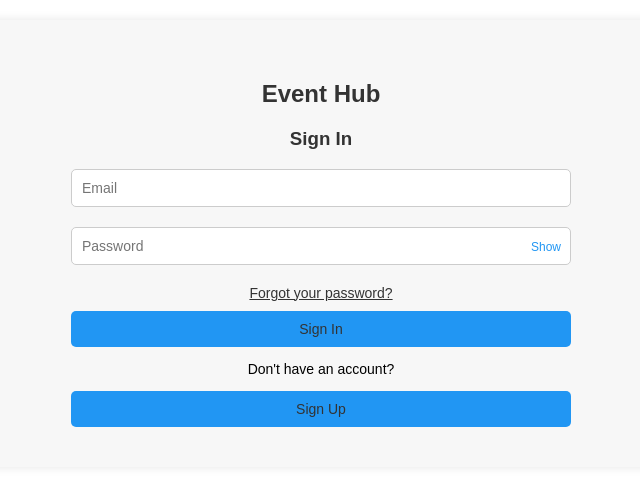
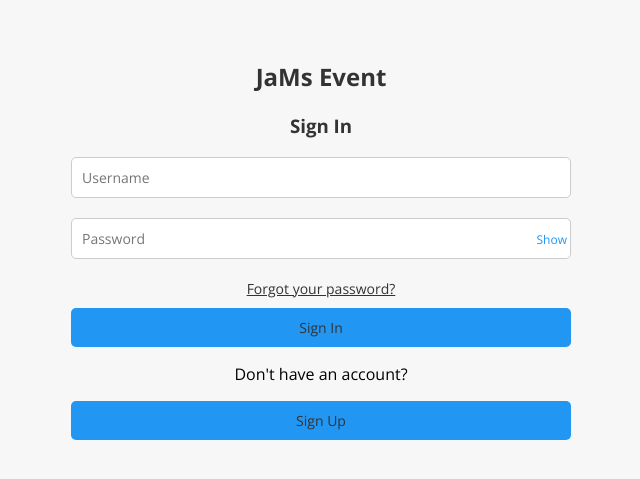
Before and after one commit to Nanagyamera/Personal_projects, a Django app: page /signIn/ in a window 1280 px wide. Shown: the top 479 px of the page, without its empty margins (319-959 px from the left). Run offline with Django 4.2, Linux system fonts and the light colour scheme.

```diff
--- a/first_project/eventHub/templates/eventHub/aboutpage.html
+++ b/first_project/eventHub/templates/eventHub/aboutpage.html
@@ -4,10 +4,11 @@
     <head>
         <meta charset="UTF-8">
         <meta name="viewport" content="width=device-width, initial-scale=1.0">
+        <link rel="stylesheet" href="https://fonts.googleapis.com/css2?family=Open+Sans:wght@400;700&display=swap">
         <title>About page</title>
         <style>
             p, h1, h2, ul li {
-                font-family: sans-serif;
+                font-family: 'Open Sans', sans-serif;
                 color: #333;
             }
 
--- a/first_project/eventHub/templates/eventHub/password_reset_complete.html
+++ b/first_project/eventHub/templates/eventHub/password_reset_complete.html
@@ -4,9 +4,10 @@
         <meta charset="UTF-8">
         <meta name="viewport" content="width=device-width, initial-scale=1.0">
         <title>Password Reset Complete</title>
+        <link rel="stylesheet" href="https://fonts.googleapis.com/css2?family=Open+Sans:wght@400;700&display=swap">
         <style>
-            h2, p {
-                font-family: 'Bahnschrift Condensed', sans-serif;
+            body {
+                font-family: 'Open Sans', sans-serif;
             }
         </style>
     </head>
--- a/first_project/eventHub/templates/eventHub/password_reset_done.html
+++ b/first_project/eventHub/templates/eventHub/password_reset_done.html
@@ -3,10 +3,11 @@
     <head>
         <meta charset="UTF-8">
         <meta name="viewport" content="width=device-width, initial-scale=1.0">
+        <link rel="stylesheet" href="https://fonts.googleapis.com/css2?family=Open+Sans:wght@400;700&display=swap">
         <title>Password Reset Done</title>
         <style>
-            h2, p {
-                font-family: 'Bahnschrift Condensed', sans-serif;
+            body {
+                font-family: 'Open Sans', sans-serif;
             }
 
             .container {
--- a/first_project/eventHub/templates/eventHub/registered_attendees.html
+++ b/first_project/eventHub/templates/eventHub/registered_attendees.html
@@ -3,9 +3,10 @@
     <head>
         <meta charset="UTF-8">
         <meta name="viewport" content="width=device-width, initial-scale=1.0">
+        <link rel="stylesheet" href="https://fonts.googleapis.com/css2?family=Open+Sans:wght@400;700&display=swap">
         <style>
-            h1, ul {
-                font-family: 'Bahnschrift Condensed', sans-serif;
+            body {
+                font-family: 'Open Sans', sans-serif;
                 color: #333;
             }
             ul li {
--- a/first_project/eventHub/templates/eventHub/search_results.html
+++ b/first_project/eventHub/templates/eventHub/search_results.html
@@ -3,9 +3,10 @@
     <head>
         <meta charset="UTF-8">
         <meta name="viewport" content="width=device-width, initial-scale=1.0">
+        <link rel="stylesheet" href="https://fonts.googleapis.com/css2?family=Open+Sans:wght@400;700&display=swap">
         <style>
-            h2, p, ul li {
-                font-family: 'Bahnschrift Condensed', sans-serif;
+            body {
+                font-family: 'Open Sans', sans-serif;
             }
         </style>
     </head>
--- a/first_project/eventHub/templates/eventHub/signin.html
+++ b/first_project/eventHub/templates/eventHub/signin.html
@@ -3,16 +3,21 @@
     <head>
         <meta charset="UTF-8">
         <meta name="viewport" content="width=device-width, initial-scale=1.0">
+        <link rel="stylesheet" href="https://fonts.googleapis.com/css2?family=Open+Sans:wght@400;700&display=swap">
         <title>sign in page</title>
         <style>
+            body {
+                font-family: 'Open Sans', sans-serif;
+                background-color: #f7f7f7;
+                margin: 0;
+            }
+
             h2, h3 {
-                font-family: 'Bahnschrift Condensed', sans-serif;
                 color: #333;
             }
 
             input[type="text"],
             input[type="password"] {
-                font-family: 'Bahnschrift Condensed', sans-serif;
                 font-size: 14px;
                 padding: 10px;
                 display: block;
@@ -21,10 +26,10 @@
                 border-radius: 5px;
                 border: 1px solid #ccc;
                 box-sizing: border-box;
+                font-family: 'Open Sans', sans-serif;
             }
 
             .forgottext {
-                font-family: 'Bahnschrift Condensed', sans-serif;
                 font-size: 14px;
                 color: #333;
                 display: block;
@@ -42,7 +47,7 @@
                 border-radius: 5px;
                 cursor: pointer;
                 transition: background-color 0.75s;
-                font-family: 'Bahnschrift Condensed', sans-serif;
+                font-family: 'Open Sans', sans-serif;
                 font-size: 14px;
                 border: none;
                 display: block;
@@ -55,27 +60,19 @@
                 opacity: 0.8;
             }
 
-            p {
-                font-family: 'Bahnschrift Condensed', sans-serif;
-                font-size: 14px;
-            }
             .everything {
                 text-align: center;
-                background-color: #f7f7f7;
                 margin: 20px;
-                padding: 40px;
-                box-shadow: 0px 0px 10px rgba(0, 0, 0, 0.1);
+                padding: 20px;
             }
 
             .theshow {
-                padding-top: 13px;
                 color: #2196F3;
-                margin-right: 4px;
                 border: none;
                 background-color: transparent;
                 position: absolute;
-                top: 0;
-                right: 0;
+                top: 13px;
+                right: 4px;
                 font-size: 12px;
                 cursor: pointer;
             }
@@ -86,7 +83,6 @@
 
             .themessage {
                 color: red;
-                font-family: 'Bahnschrift Condensed', sans-serif;
             }
 
             .theform {
@@ -105,15 +101,15 @@
                     {% endfor %}
                 </div>
             {% endif %}
-            <h2>Event Hub</h2>
+            <h2>JaMs Event</h2>
             <h3>Sign In</h3>
 
             <form class="theform" method="post">
                 {% csrf_token %}
-                <input type="text" name="username" placeholder="Email" required>
+                <input type="text" name="username" placeholder="Username" required>
                 <div class="passwordShow">
                     <input type="password" class="js-password" name="password" placeholder="Password">
-                    <button onclick="togglePassword();" class="theshow js-showbutton">Show</button>
+                    <label onclick="togglePassword();" class="theshow js-showbutton">Show</label>
                 </div>
                 <a href="{% url 'password_reset' %}" class="forgottext">Forgot your password?</a>
                 <button type="submit" class="signinbutton">Sign In</button>
--- a/first_project/eventHub/templates/eventHub/sucess.html
+++ b/first_project/eventHub/templates/eventHub/sucess.html
@@ -3,6 +3,7 @@
     <head>
         <meta charset="UTF-8">
         <meta name="viewport" content="width=device-width, initial-scale=1.0">
+        <link rel="stylesheet" href="https://fonts.googleapis.com/css2?family=Open+Sans:wght@400;700&display=swap">
         <title>Success</title>
         <style>
             .thehome {
@@ -15,8 +16,8 @@
                 font-size: 20px;
             }
 
-            h1, p {
-                font-family: 'Bahnschrift Condensed', sans-serif;
+            body {
+                font-family: 'Open Sans', sans-serif;
             }
         </style>
     </head>
```
Also changed, not shown: first_project/eventHub/templates/eventHub/contact.html (+8 -7 lines), first_project/eventHub/templates/eventHub/event_confirm_delete.html (+4 -4 lines), first_project/eventHub/templates/eventHub/event_detail.html (+7 -6 lines), first_project/eventHub/templates/eventHub/event_form.html (+6 -6 lines), first_project/eventHub/templates/eventHub/eventregistration.html (+16 -10 lines), first_project/eventHub/templates/eventHub/home.html (+5 -5 lines), first_project/eventHub/templates/eventHub/landingpage.html (+4 -7 lines), first_project/eventHub/templates/eventHub/password_reset.html (+4 -3 lines), first_project/eventHub/templates/eventHub/password_reset_confirm.html (+7 -3 lines), first_project/eventHub/templates/eventHub/signup.html (+9 -12 lines), first_project/eventHub/templates/eventHub/userprofile.html (+5 -8 lines).
